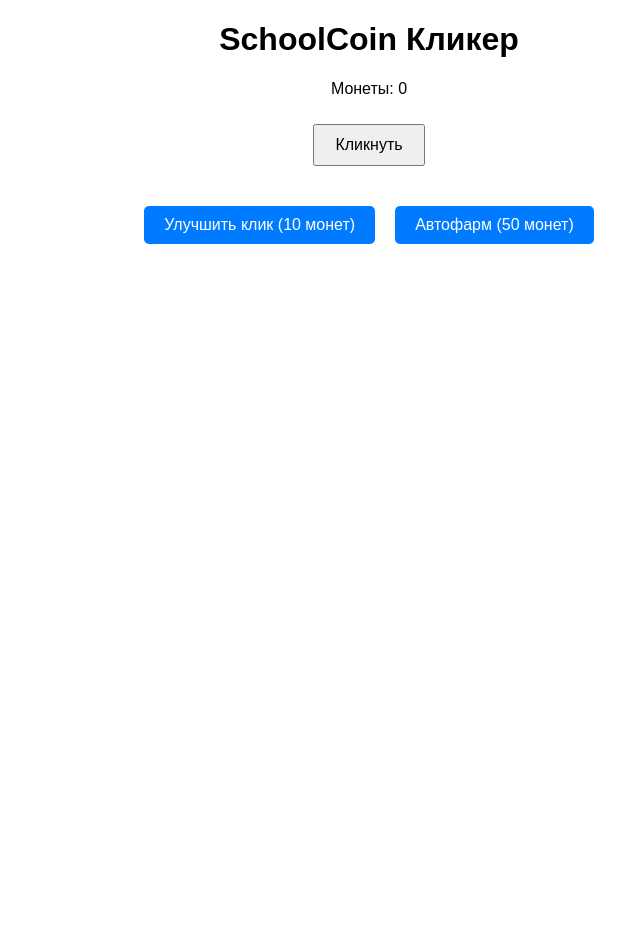
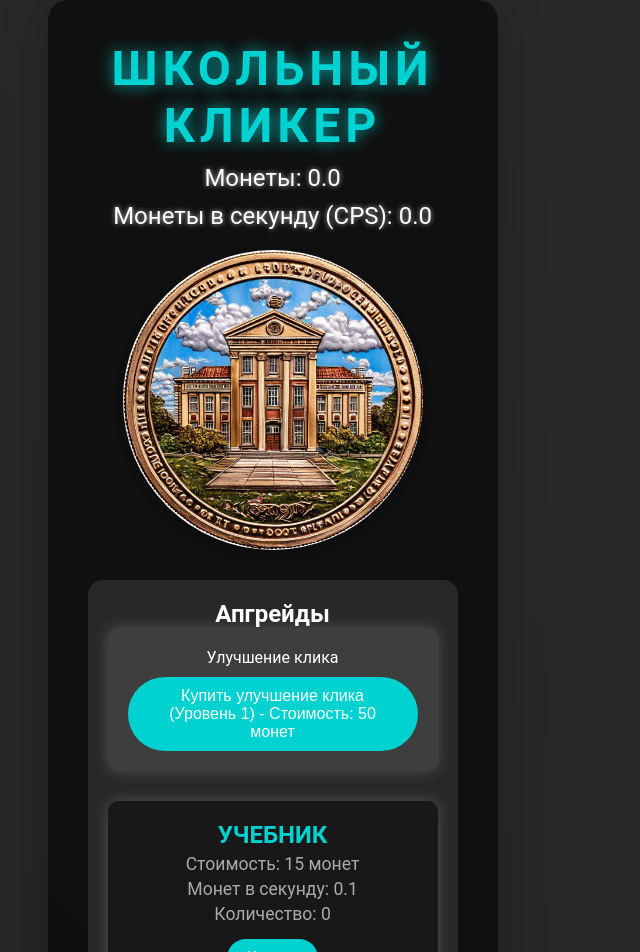
Before and after one commit to NegodayCaptainSkull/VoteForGeorge, a React (Create React App) app: page / in a window 1280 px wide. Shown: the top 952 px of the page, without its empty margins (271-911 px from the left). Before the commit the page ends 800 px from the top, so only its background shows below. Built offline with nearby package versions, Linux system fonts and the light colour scheme.

Commit message:
created base logic from cookie clicker

```diff
--- a/src/components/Clicker.tsx
+++ b/src/components/Clicker.tsx
@@ -1,49 +1,109 @@
 import React, { useState, useEffect } from 'react';
 import '../styles/Clicker.scss';
 
-const Clicker: React.FC = () => {
+interface Upgrade {
+  name: string;
+  baseCost: number;
+  costMultiplier: number;
+  cps: number; // Монеты в секунду
+  count: number;
+}
+
+interface ClickUpgrade {
+  level: number;
+  cost: number;
+}
+
+const upgradesData: Upgrade[] = [
+  { name: 'Учебник', baseCost: 15, costMultiplier: 1.15, cps: 0.1, count: 0 },
+  { name: 'Учитель', baseCost: 100, costMultiplier: 1.15, cps: 1, count: 0 },
+  { name: 'Класс', baseCost: 1100, costMultiplier: 1.15, cps: 8, count: 0 },
+  { name: 'Студент-ассистент', baseCost: 12000, costMultiplier: 1.15, cps: 47, count: 0 },
+  { name: 'Школьный комитет', baseCost: 130000, costMultiplier: 1.15, cps: 260, count: 0 },
+  { name: 'Директор школы', baseCost: 1400000, costMultiplier: 1.15, cps: 1400, count: 0 },
+  { name: 'Руководитель образования', baseCost: 20000000, costMultiplier: 1.15, cps: 7800, count: 0 },
+  { name: 'Министр образования', baseCost: 330000000, costMultiplier: 1.15, cps: 44000, count: 0 },
+];
+
+const Clicker = () => {
   const [coins, setCoins] = useState(0);
-  const [coinsPerClick, setCoinsPerClick] = useState(1);
-  const [autoFarm, setAutoFarm] = useState(0);
+  const [cps, setCps] = useState(0); // Монеты в секунду
+  const [upgrades, setUpgrades] = useState<Upgrade[]>(upgradesData);
+  const [coinsPerClick, setCoinsPerClick] = useState(1); // Начальные монеты за клик
+  const [clickPowerUpgrades, setClickPowerUpgrades] = useState<ClickUpgrade>({
+    level: 1,
+    cost: 50,
+  });
 
-  // Обновляем монеты автоматически
+  // Увеличиваем монеты в зависимости от CPS каждую секунду
   useEffect(() => {
     const interval = setInterval(() => {
-      setCoins((prev) => prev + autoFarm);
+      setCoins((prevCoins) => prevCoins + cps);
     }, 1000);
     return () => clearInterval(interval);
-  }, [autoFarm]);
+  }, [cps]);
 
+  // Обработка клика для получения монет
   const handleClick = () => {
     setCoins(coins + coinsPerClick);
   };
 
-  const upgradeClick = () => {
-    if (coins >= 10) {
-      setCoins(coins - 10);
-      setCoinsPerClick(coinsPerClick + 1);
-    } else {
-      alert('Недостаточно монет!');
+  const buyClickPowerUpgrade = () => {
+    if (coins >= clickPowerUpgrades.cost) {
+      setCoins(coins - clickPowerUpgrades.cost); // Вычитаем стоимость
+      setCoinsPerClick(coinsPerClick + 1); // Увеличиваем монеты за клик
+      setClickPowerUpgrades({
+        level: clickPowerUpgrades.level + 1,
+        cost: Math.floor(clickPowerUpgrades.cost * 1.5), // Увеличиваем стоимость для следующего уровня
+      });
     }
   };
 
-  const upgradeAutoFarm = () => {
-    if (coins >= 50) {
-      setCoins(coins - 50);
-      setAutoFarm(autoFarm + 1);
-    } else {
-      alert('Недостаточно монет!');
+  // Покупка апгрейда
+  const purchaseUpgrade = (index: number) => {
+    const upgrade = upgrades[index];
+    const cost = Math.floor(upgrade.baseCost * Math.pow(upgrade.costMultiplier, upgrade.count));
+    if (coins >= cost) {
+      setCoins(coins - cost);
+      const newUpgrades = [...upgrades];
+      newUpgrades[index] = { ...upgrade, count: upgrade.count + 1 };
+      setUpgrades(newUpgrades);
+      setCps(cps + upgrade.cps); // Добавляем к CPS
     }
   };
 
   return (
-    <div className="clicker">
-      <h1>SchoolCoin Кликер</h1>
-      <p>Монеты: {coins}</p>
-      <button onClick={handleClick}>Кликнуть</button>
+    <div className="clicker-container">
+      <h1>Школьный Кликер</h1>
+      <p className="coins">Монеты: {coins.toFixed(1)}</p>
+      <p className="cps">Монеты в секунду (CPS): {cps.toFixed(1)}</p>
+      <div
+        className='coin'
+        onClick={handleClick}
+        onMouseDown={(e) => e.preventDefault()} // Для предотвращения выделения текста при нажатии
+        onMouseEnter={(e) => e.currentTarget.style.transform = 'scale(1.1)'}
+        onMouseLeave={(e) => e.currentTarget.style.transform = 'scale(1)'}
+      >
+      </div>
       <div className="upgrades">
-        <button onClick={upgradeClick}>Улучшить клик (10 монет)</button>
-        <button onClick={upgradeAutoFarm}>Автофарм (50 монет)</button>
+        <h2>Апгрейды</h2>
+        <div className="click-power">
+          <p>Улучшение клика</p>
+          <button onClick={buyClickPowerUpgrade} className="upgrade-button">
+            Купить улучшение клика (Уровень {clickPowerUpgrades.level}) - Стоимость: {clickPowerUpgrades.cost} монет
+          </button>
+        </div>
+        {upgrades.map((upgrade, index) => (
+          <div key={index} className="upgrade-item">
+            <h3>{upgrade.name}</h3>
+            <p>Стоимость: {Math.floor(upgrade.baseCost * Math.pow(upgrade.costMultiplier, upgrade.count))} монет</p>
+            <p>Монет в секунду: {upgrade.cps}</p>
+            <p>Количество: {upgrade.count}</p>
+            <button onClick={() => purchaseUpgrade(index)} className="upgrade-button">
+              Купить
+            </button>
+          </div>
+        ))}
       </div>
     </div>
   );
--- a/src/styles/Clicker.scss
+++ b/src/styles/Clicker.scss
@@ -1,22 +1,153 @@
-.clicker {
+* {
+  margin: 0;
+  padding: 0;
+  box-sizing: border-box;
+}
+
+body {
+  font-family: 'Roboto', sans-serif;
+  background: linear-gradient(45deg, #121212, #333);
+  color: #fff;
+  min-height: 100vh;
+  display: flex;
+  justify-content: center;
+  align-items: center;
   text-align: center;
-  font-family: Arial, sans-serif;
-  button {
-    padding: 10px 20px;
-    margin: 10px;
-    font-size: 16px;
-    cursor: pointer;
+  background-size: 400% 400%;
+  animation: gradientBG 15s ease infinite;
+}
+
+@keyframes gradientBG {
+  0% {
+    background-position: 0% 50%;
   }
-  .upgrades {
-    margin-top: 20px;
-    button {
-      background-color: #007bff;
-      color: white;
-      border: none;
-      border-radius: 5px;
-      &:hover {
-        background-color: #0056b3;
-      }
-    }
+  50% {
+    background-position: 100% 50%;
+  }
+  100% {
+    background-position: 0% 50%;
   }
 }
+
+.clicker-container {
+  background: rgba(0, 0, 0, 0.6);
+  border-radius: 20px;
+  padding: 40px;
+  box-shadow: 0px 4px 50px rgba(0, 0, 0, 0.2);
+  width: 70%;
+  max-width: 800px;
+}
+
+h1 {
+  font-size: 3rem;
+  color: #00d2d2;
+  text-transform: uppercase;
+  letter-spacing: 5px;
+  text-shadow: 0 0 15px rgba(0, 210, 210, 0.8);
+}
+
+.coin {
+  width: 300px;
+  height: 300px;
+  border-radius: 50%;
+  background-color: #f0c14b;
+  display: flex;
+  align-items: center;
+  justify-content: center;
+  margin: 20px auto;
+  cursor: pointer;
+  box-shadow: 0 4px 8px rgba(0,0,0,0.2);
+  background-image: url('../imgs/schoolcoin.jpeg');
+  background-size: cover; /* Изображение будет покрывать весь элемент */
+  background-position: center; /* Центрируем изображение */
+  background-repeat: no-repeat; /* Запрещаем повторение изображения */
+  transition: transform 0.2s ease;
+}
+
+.coins,
+.cps {
+  font-size: 1.5rem;
+  color: #fff;
+  margin-top: 10px;
+  text-shadow: 0 0 5px rgba(255, 255, 255, 0.7);
+}
+
+.click-button {
+  margin-top: 20px;
+  padding: 12px 24px;
+  font-size: 18px;
+  background-color: #00d2d2;
+  border: none;
+  border-radius: 50px;
+  cursor: pointer;
+  color: #fff;
+  box-shadow: 0 0 15px rgba(0, 210, 210, 0.7);
+  transition: transform 0.2s, box-shadow 0.2s ease-in-out;
+}
+
+.click-button:hover {
+  transform: scale(1.05);
+  box-shadow: 0 0 25px rgba(0, 210, 210, 1);
+}
+
+.upgrades {
+  margin-top: 30px;
+  background: rgba(255, 255, 255, 0.1);
+  padding: 20px;
+  border-radius: 15px;
+}
+
+.upgrade-item {
+  background: rgba(0, 0, 0, 0.4);
+  border-radius: 10px;
+  margin: 10px 0;
+  padding: 20px;
+  box-shadow: 0 0 15px rgba(255, 255, 255, 0.2);
+}
+
+.upgrade-item h3 {
+  font-size: 1.5rem;
+  color: #00d2d2;
+  text-transform: uppercase;
+}
+
+.upgrade-item p {
+  color: #aaa;
+  font-size: 1.1rem;
+  margin: 5px 0;
+}
+
+.upgrade-button {
+  padding: 10px 20px;
+  font-size: 16px;
+  background-color: #00d2d2;
+  color: white;
+  border: none;
+  border-radius: 50px;
+  cursor: pointer;
+  margin-top: 10px;
+  transition: transform 0.2s, box-shadow 0.2s ease-in-out;
+}
+
+.upgrade-button:hover {
+  transform: scale(1.05);
+  box-shadow: 0 0 15px rgba(0, 210, 210, 1);
+}
+
+button:disabled {
+  background-color: #555;
+  cursor: not-allowed;
+}
+
+.click-power {
+  margin-bottom: 30px;
+  background-color: rgba(255, 255, 255, 0.1);
+  padding: 20px;
+  border-radius: 10px;
+  box-shadow: 0 0 15px rgba(255, 255, 255, 0.2);
+}
+
+button:disabled {
+  background-color: #aaa;
+  cursor: not-allowed;
+}
```
Also changed, not shown: src/imgs/schoolcoin.jpeg (added).
